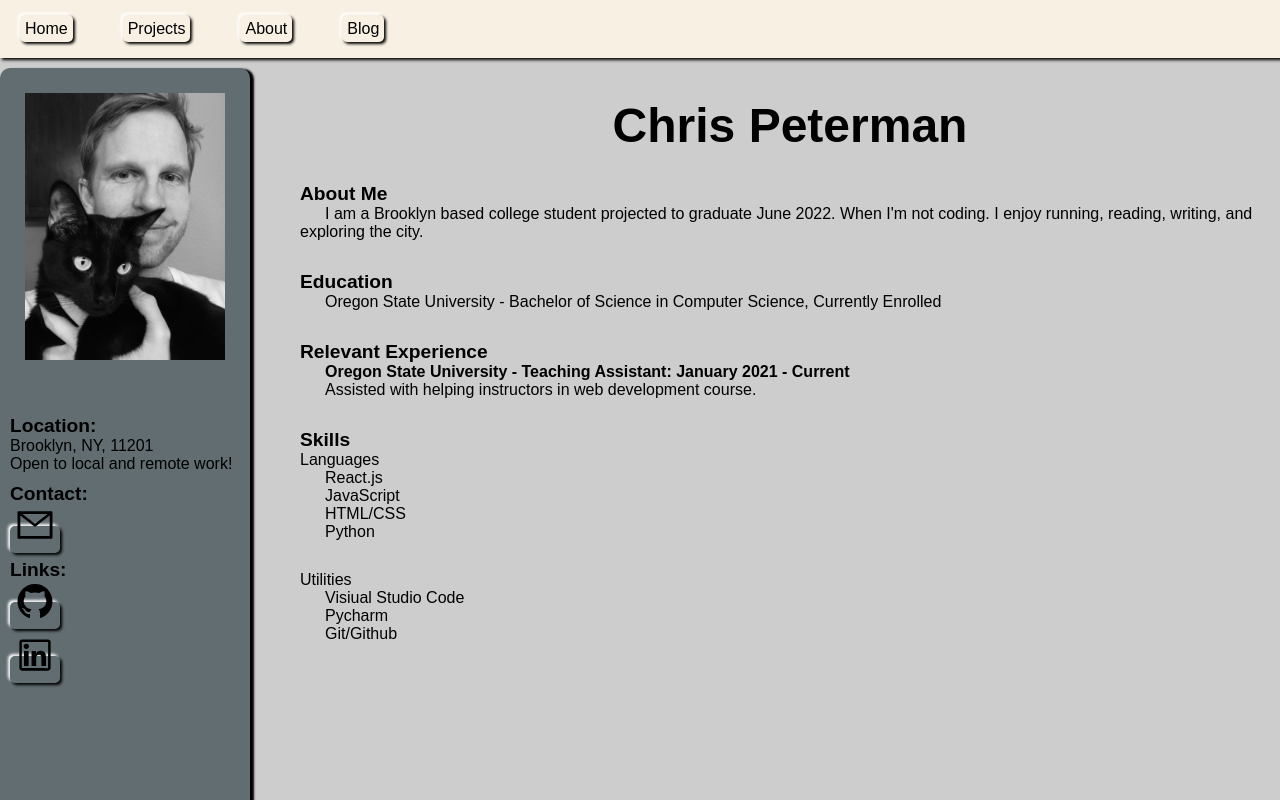
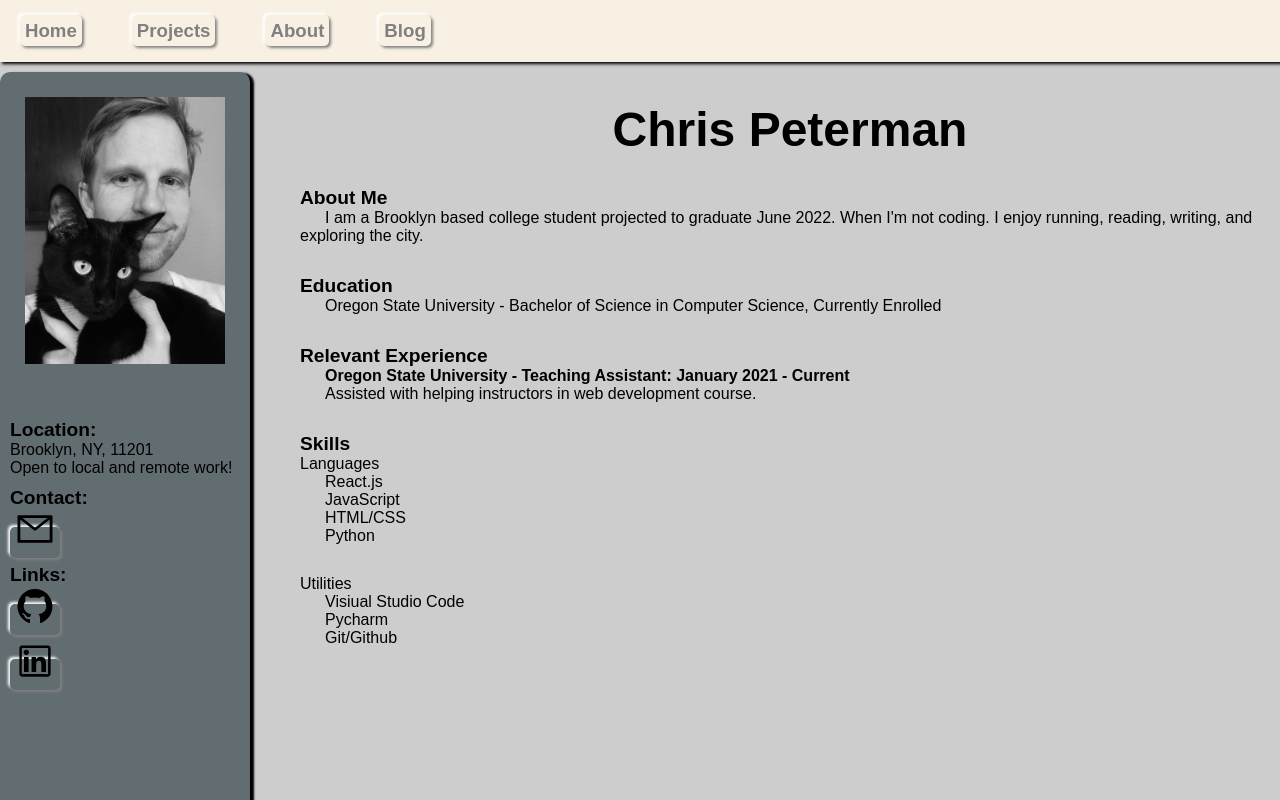
Before and after one commit to p0pkern/chrispetermanhome, a React (Create React App) app: page /chrispetermanhome/about in a window 1280 px wide. Shown: the top 800 px of the page. Built offline with nearby package versions, Linux system fonts and the light colour scheme; a web font is replaced by a local one.

Commit message:
Changed font style on Navbar

```diff
--- a/src/components/Navbar/Navbar.css
+++ b/src/components/Navbar/Navbar.css
@@ -15,7 +15,9 @@
 
 a {
   text-decoration: none;
-  color: black;
+  font-size: 14pt;
+  font-weight: bold;
+  color: gray;
   padding: 5px;
   margin-right: 50px;
   //box-shadow: -1px 1px 2px, 1px -1px 2px gray;
@@ -25,6 +27,7 @@ a {
 
 a:hover {
   box-shadow: 2px 2px 3px, -2px -2px 3px white;
+  color:black;
 }
 
 a:active {
```
